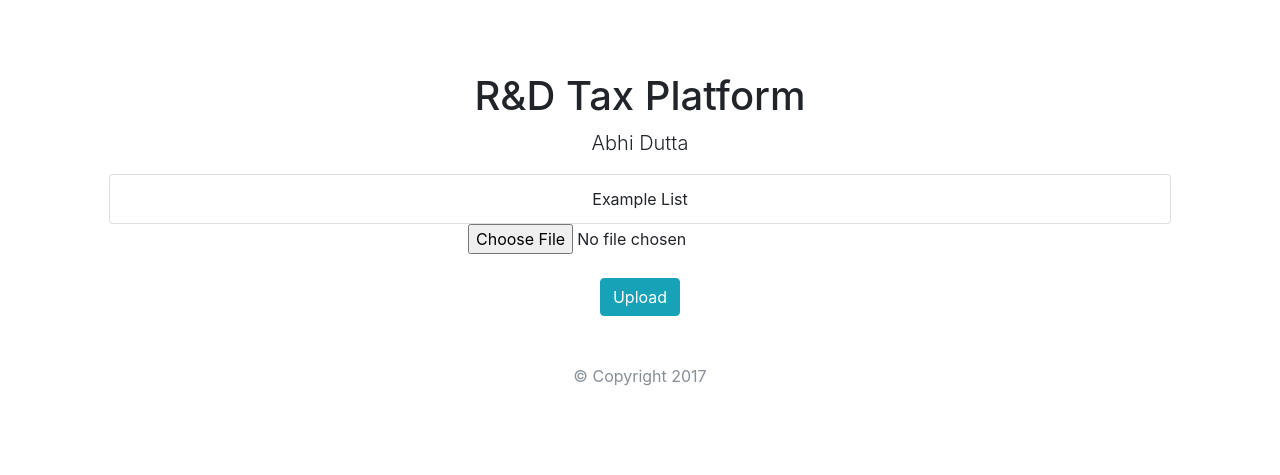
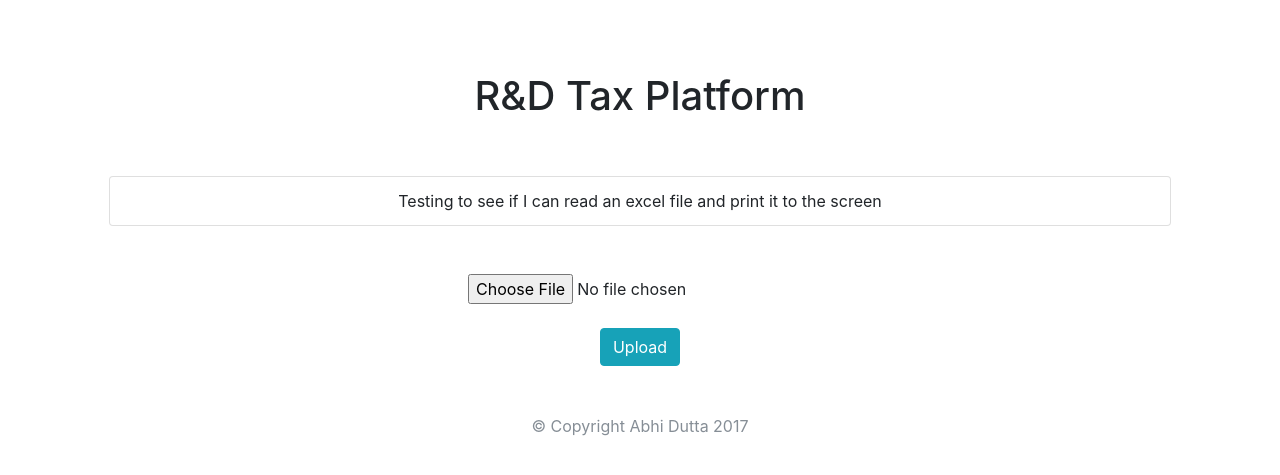
Before and after one commit to abhid94/RNDTaxPlatform, a Node server app: page / in a window 1280 px wide. Shown: the part 56-531 px from the top of the page. Run offline with Node 20, Linux system fonts and the light colour scheme; some libraries are stand-ins or nearby versions.

Commit message:
Minor edits in HTML

```diff
--- a/views/pages/index.ejs
+++ b/views/pages/index.ejs
@@ -13,10 +13,13 @@
 
         <div class="starter-template">
           <h1>R&amp;D Tax Platform</h1>
-          <p class="lead">Abhi Dutta</p>
+          <br>
+          <br>
           <ul class="list-group">
-              <li class="list-group-item">Example List</li>
+              <li class="list-group-item">Testing to see if I can read an excel file and print it to the screen</li>
           </ul>
+          <br>
+          <br>
           <form id        =  "uploadForm"
                 enctype   =  "multipart/form-data"
                 action    =  "upload"
--- a/views/partials/footer.ejs
+++ b/views/partials/footer.ejs
@@ -1,2 +1,2 @@
 <!-- views/partials/footer.ejs -->
-<p class="text-center text-muted">© Copyright 2017</p>
+<p class="text-center text-muted">© Copyright Abhi Dutta 2017</p>
```
